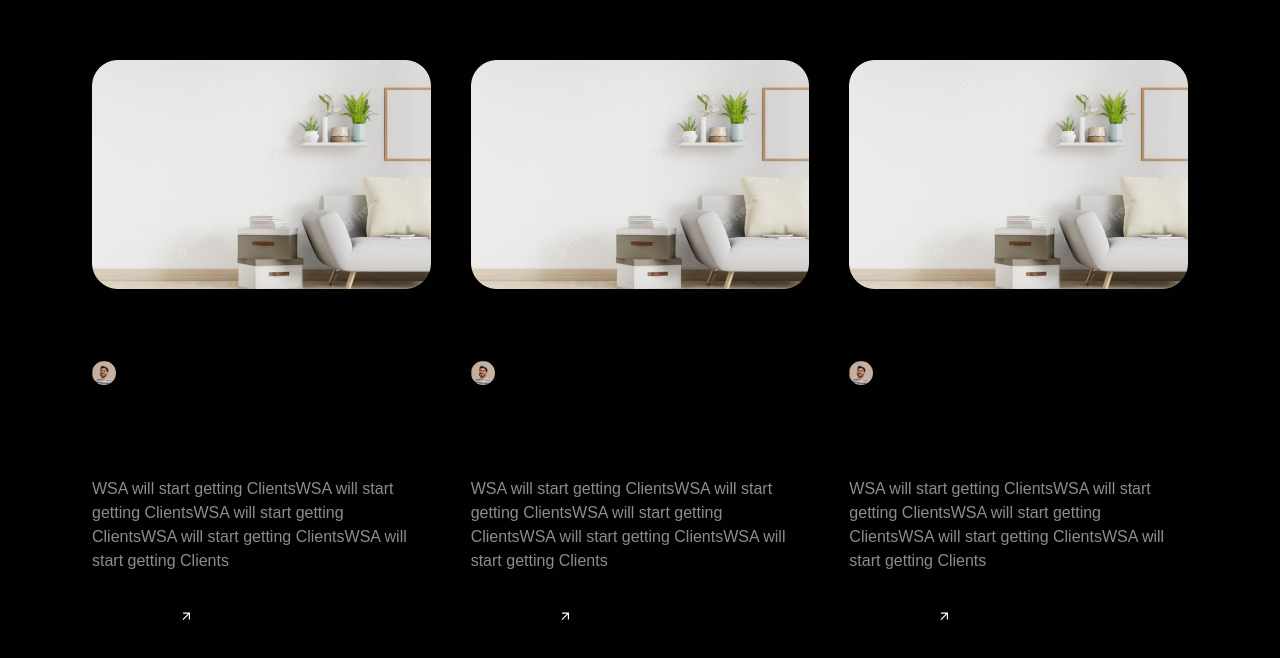
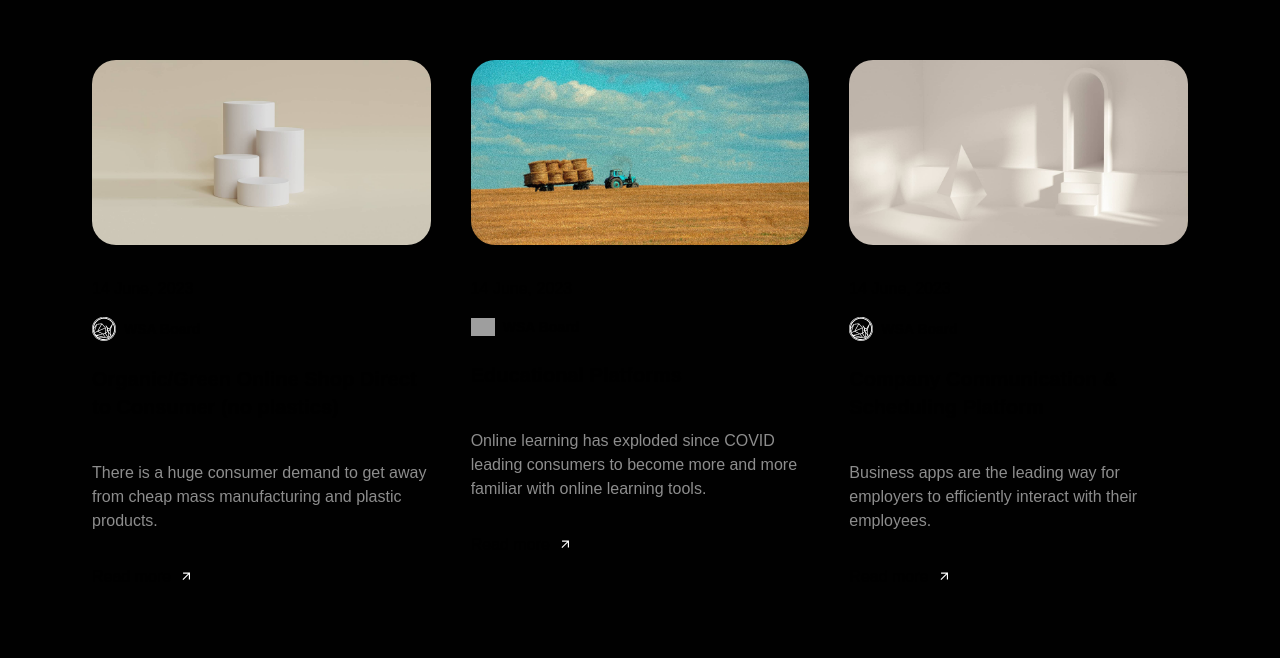
Before and after one commit to MiladDevarts/wsa, a Next.js app: page /blog/advertising-platforms in a window 1280 px wide. Shown: the part 2177-2835 px from the top of the page. Built offline with nearby package versions, Linux system fonts and the light colour scheme; grey boxes are pictures that could not be loaded; a web font is replaced by a local one.

Commit message:
fix: edit relevant post images

```diff
--- a/app/blog/advertising-platforms/page.js
+++ b/app/blog/advertising-platforms/page.js
@@ -91,28 +91,29 @@ function page() {
       <section className="container flex flex-col lg:flex-row gap-x-4 my-60">
 
         <RelatedCard
-          image={"/images/blog/thumbnail-1.png"}
-          title={"WSA will start getting Clients"}
-          summery={"WSA will start getting ClientsWSA will start getting ClientsWSA will start getting ClientsWSA will start getting ClientsWSA will start getting Clients"}
-          author={"Ryan james"}
-          authorAvatar={"/images/profile/avatar-1.png"}
-          date={"11 December, 2022"} />
+          image={"/images/blog/post-2-cover.jpg"}
+          title={"Organic/Green Online Shop Direct to Consumer (no plastics)"}
+          summery={"There is a huge consumer demand to get away from cheap mass manufacturing and plastic products. "}
+          author={"WSA Board"}
+          authorAvatar={"/images/logos/circle-logo.svg"}
+          date={"14 June, 2023"}
+        />
 
         <RelatedCard
-          image={"/images/blog/thumbnail-1.png"}
-          title={"WSA will start getting Clients"}
-          summery={"WSA will start getting ClientsWSA will start getting ClientsWSA will start getting ClientsWSA will start getting ClientsWSA will start getting Clients"}
-          author={"Ryan james"}
-          authorAvatar={"/images/profile/avatar-1.png"}
-          date={"11 December, 2022"} />
+          image={"/images/blog/post-3-cover.jpg"}
+          title={"Educational Platforms"}
+          summery={"Online learning has exploded since COVID leading consumers to become more and more familiar with online learning tools. "}
+          author={"WSA Board"}
+          authorAvatar={"./images/logos/circle-logo.svg"}
+          date={"14 June, 2023"} />
 
         <RelatedCard
-          image={"/images/blog/thumbnail-1.png"}
-          title={"WSA will start getting Clients"}
-          summery={"WSA will start getting ClientsWSA will start getting ClientsWSA will start getting ClientsWSA will start getting ClientsWSA will start getting Clients"}
-          author={"Ryan james"}
-          authorAvatar={"/images/profile/avatar-1.png"}
-          date={"11 December, 2022"} />
+          image={"/images/blog/post-4-cover.jpg"}
+          title={"Company Communication & Scheduling Platform"}
+          summery={"Business apps are the leading way for employers to efficiently interact with their employees. "}
+          author={"WSA Board"}
+          authorAvatar={"/images/logos/circle-logo.svg"}
+          date={"14 June, 2023"} />
 
       </section>
     </>
--- a/components/blog/RelatedCard.jsx
+++ b/components/blog/RelatedCard.jsx
@@ -4,7 +4,7 @@ function RelatedCard({ image, date, author, authorAvatar, title, summery }) {
     return (
         <div className='w-full lg:w-1/3 flex flex-col grow-0 gap-y-4 px-3 '>
             {
-                image && <img src={image} className="my-4" alt="" />
+                image && <img src={image} className="my-4 rounded-3xl" alt="" />
             }
             <span className="font-light">
                 {date}
```
